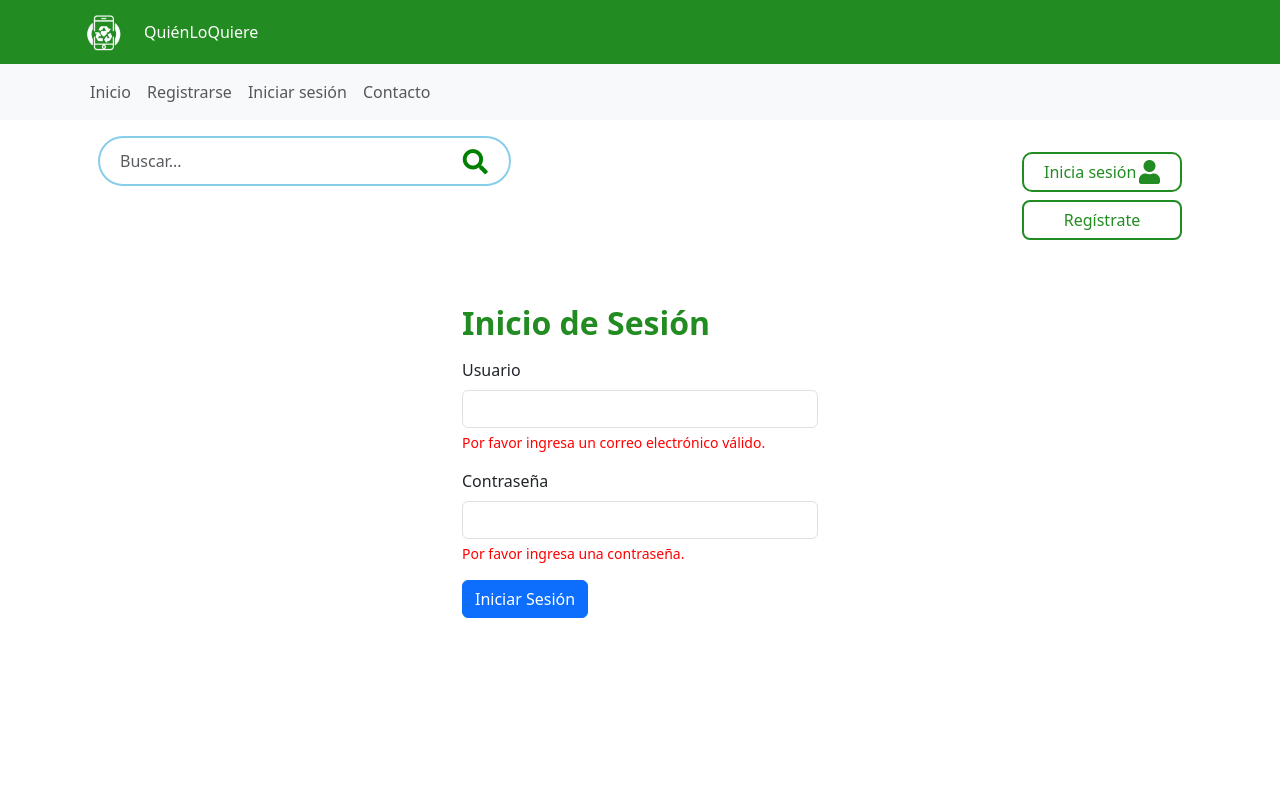
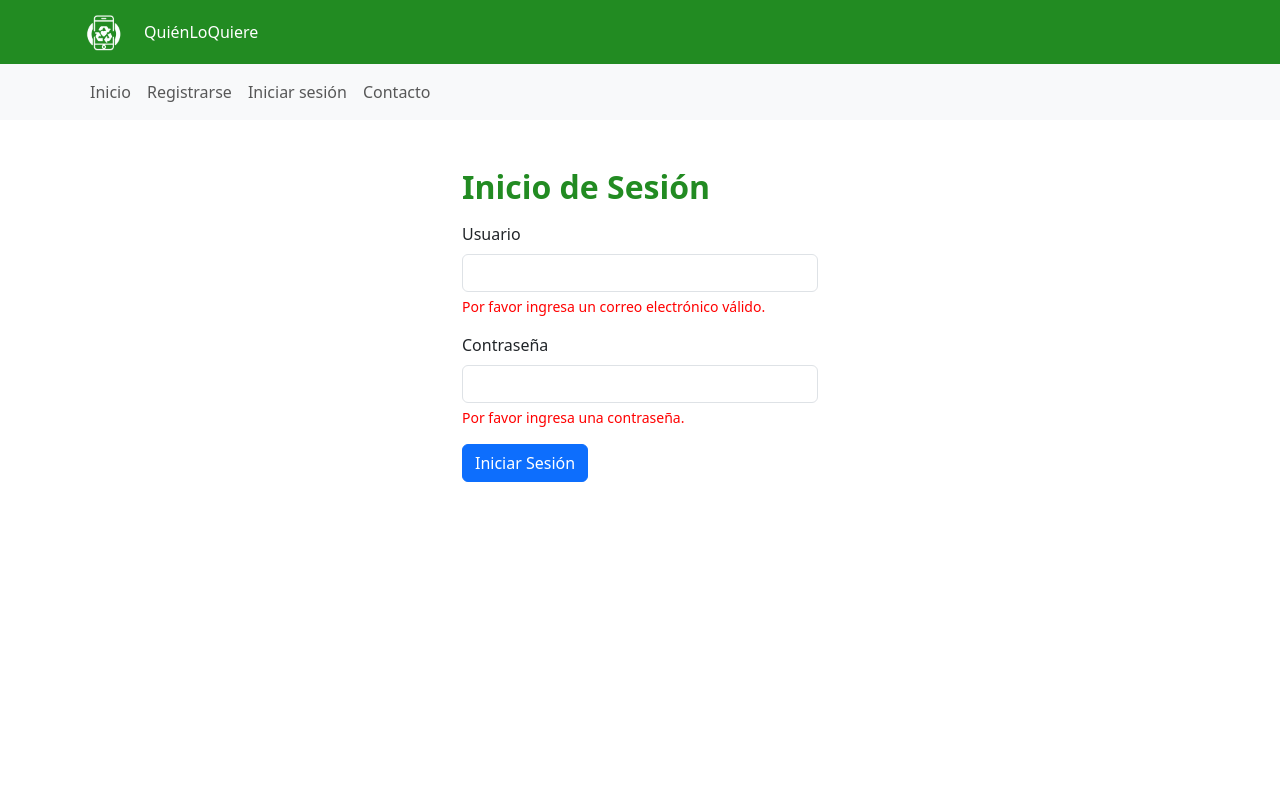
Before and after one commit to john-unir/quienloquiere, an Angular app: page /login in a window 1280 px wide. Shown: the top 800 px of the page. Built offline with nearby package versions, Linux system fonts and the light colour scheme.

Commit message:
se ajusta menu en todas las paginas

```diff
--- a/src/app/pages/login/login.component.html
+++ b/src/app/pages/login/login.component.html
@@ -1,4 +1,4 @@
-<app-header></app-header>
+<app-menu></app-menu>
 <div class="container mt-5 mb-5">
   <div class="row justify-content-center">
     <div class="col-12 col-md-4">
--- a/src/app/pages/register/register.component.html
+++ b/src/app/pages/register/register.component.html
@@ -1,4 +1,4 @@
-
+<app-menu></app-menu>
 <div class="container">
   <div class="row">
      <div class="col-12 mt-5 mb-5  register">
```
Also changed, not shown: src/app/pages/register/register.component.ts (+6 -1 lines).
